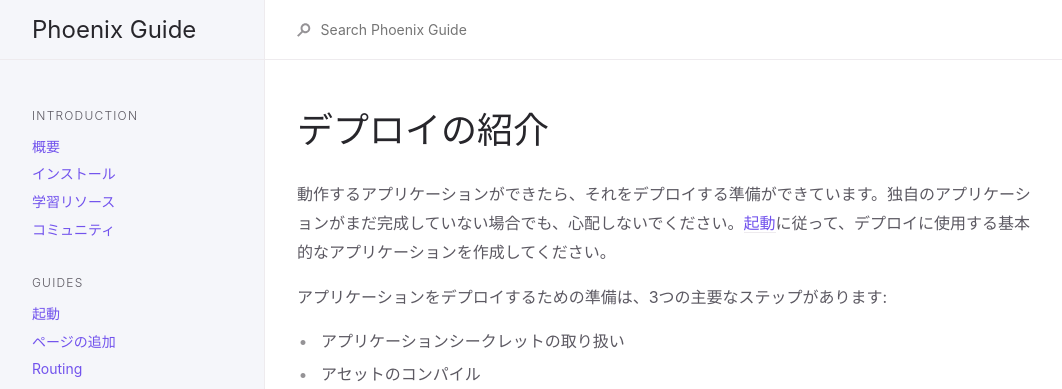
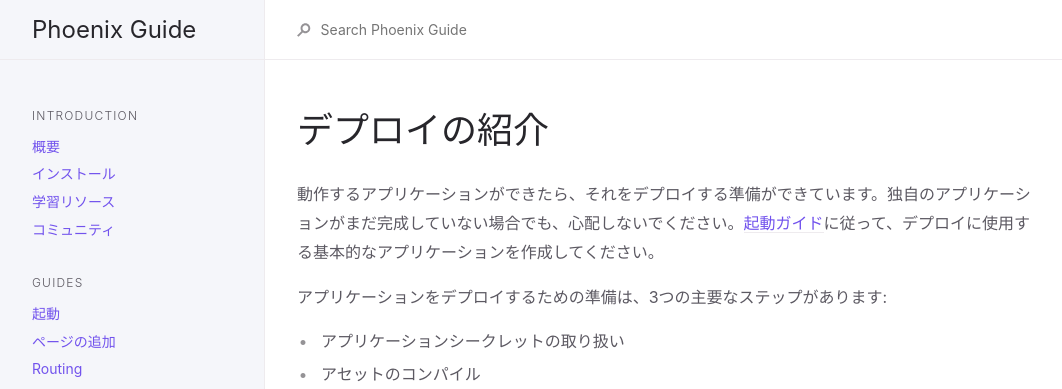
Before and after one commit to fukuoka-ex/phoenix-guide-ja, a Jekyll site: the page built from guides/1.4/deployment/deployment.md, in a window 1280 px wide. Shown: the top 389 px of the page, without its empty margins (107-1169 px from the left). Built offline with Jekyll 4.4.1, drawn with Linux system fonts in a browser that asks for light colours.

Commit message:
Update guides/1.4/deployment/deployment.md
Co-Authored-By: Koga Shozo <koga.shozo1020@gmail.com>

```diff
--- a/guides/1.4/deployment/deployment.md
+++ b/guides/1.4/deployment/deployment.md
@@ -7,7 +7,7 @@ hash: cf93367bb60e09db056d9075adbbd05f47325052
 ---
 # デプロイの紹介
 
-動作するアプリケーションができたら、それをデプロイする準備ができています。独自のアプリケーションがまだ完成していない場合でも、心配しないでください。[起動](./../up_and_running.html)に従って、デプロイに使用する基本的なアプリケーションを作成してください。
+動作するアプリケーションができたら、それをデプロイする準備ができています。独自のアプリケーションがまだ完成していない場合でも、心配しないでください。[起動ガイド](./../up_and_running.html)に従って、デプロイに使用する基本的なアプリケーションを作成してください。
 
 アプリケーションをデプロイするための準備は、3つの主要なステップがあります:
 
```
